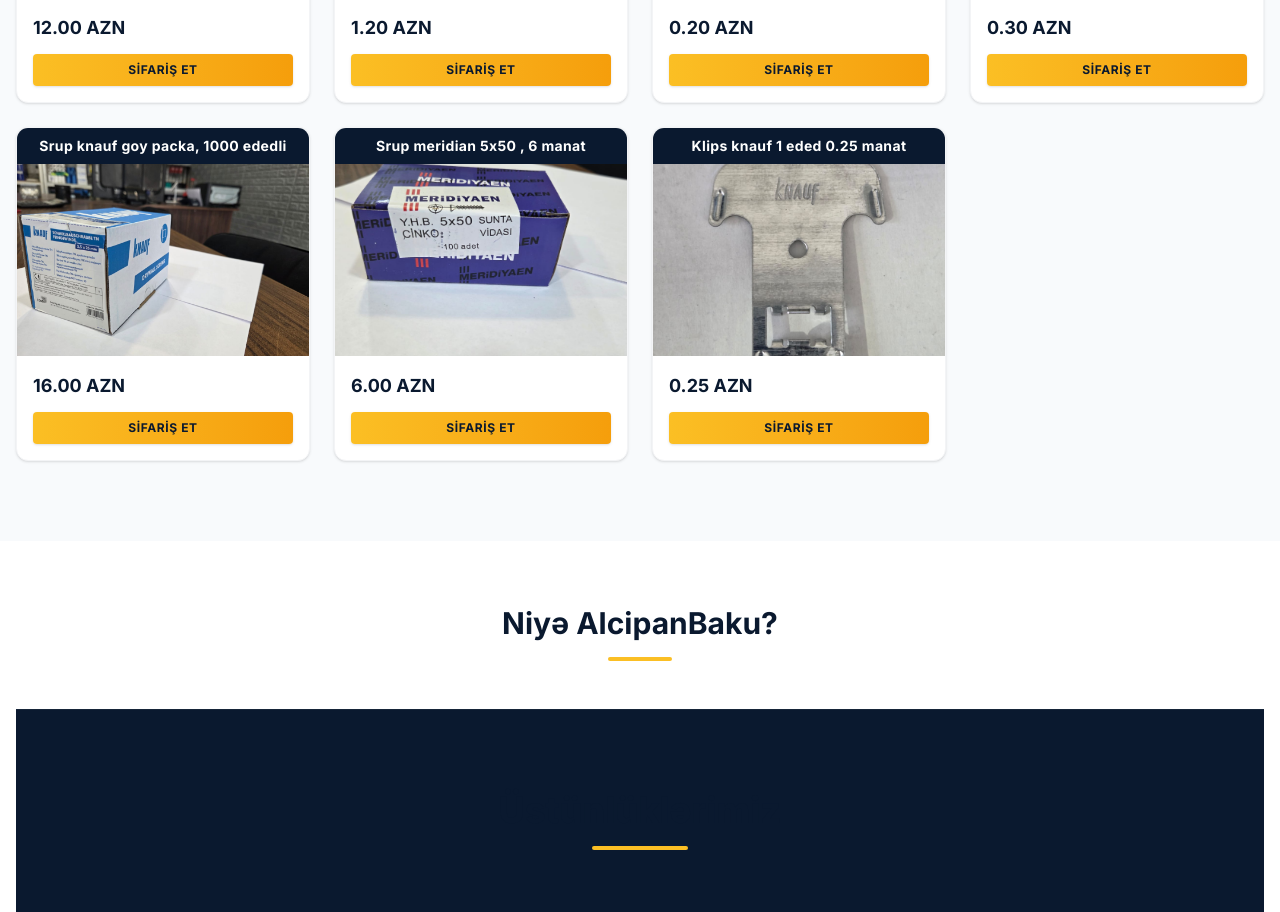
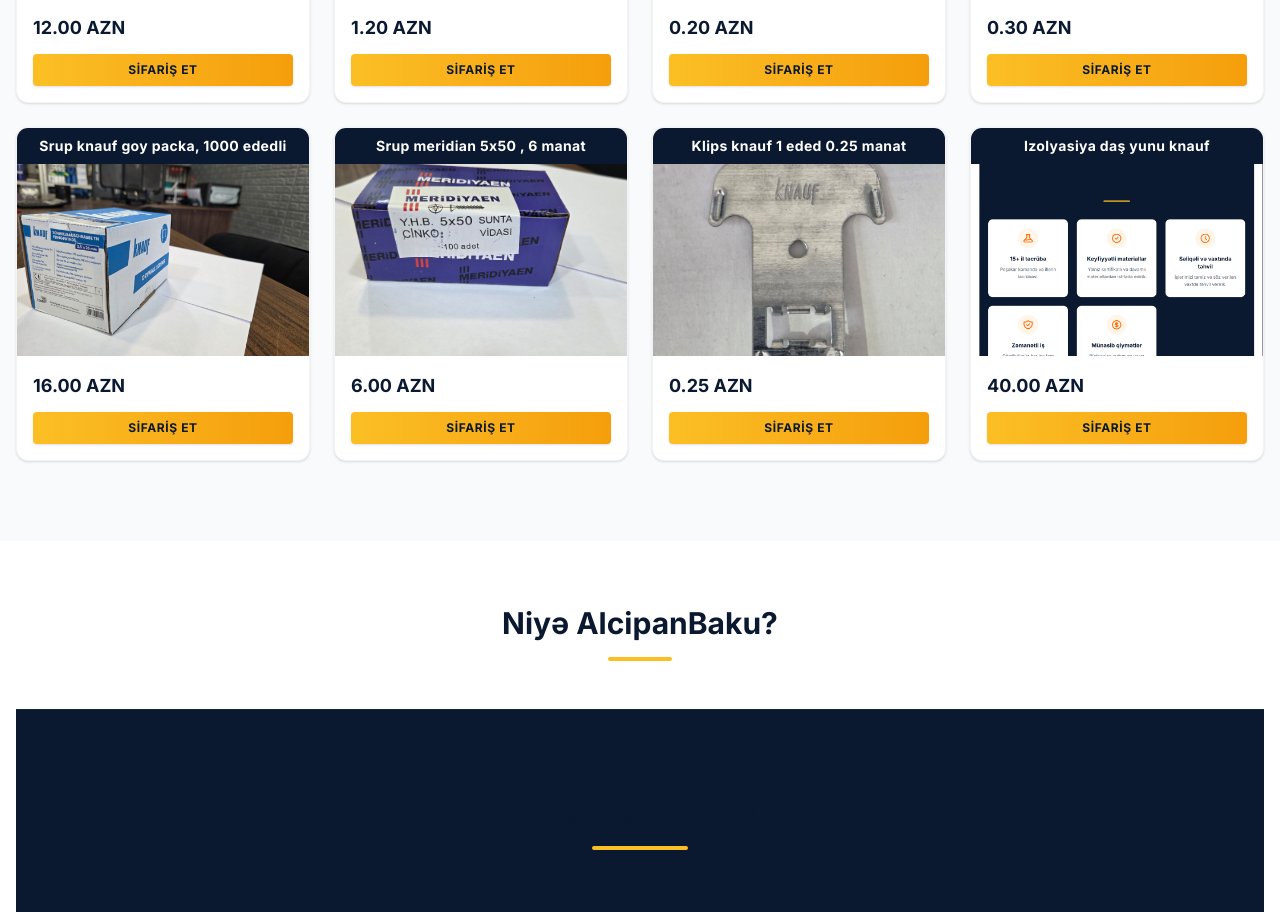
Before and after one commit to sirbxueonline-arch/AlcipanBaku, a Next.js app: page / in a window 1280 px wide. Shown: the part 2423-3335 px from the top of the page. Built offline with nearby package versions, Linux system fonts and the light colour scheme.

Commit message:
update: added knauf insulation product and updated prices

```diff
--- a/src/data/initialData.ts
+++ b/src/data/initialData.ts
@@ -195,6 +195,21 @@
             AZ: 'Knauf tavan klisləri (eded).',
             RU: 'Клипсы для потолка Knauf (шт).',
             EN: 'Knauf ceiling clips (pc).'
+        },
+        isActive: true,
+        isPriceVisible: true
+    },
+    {
+        id: '28',
+        type: 'product',
+        name: { AZ: 'Izolyasiya daş yunu knauf', RU: 'Изоляция каменная вата Knauf', EN: 'Stone wool insulation Knauf' },
+        price: 40,
+        currency: 'AZN',
+        image: '/insulation_knauf_wool.png',
+        description: {
+            AZ: 'Yüksək keyfiyyətli istilik və səs izolyasiyası.',
+            RU: 'Высококачественная тепло- и звукоизоляция.',
+            EN: 'High quality heat and sound insulation.'
         },
         isActive: true,
         isPriceVisible: true
```
Also changed, not shown: public/insulation_knauf_wool.png (added).
